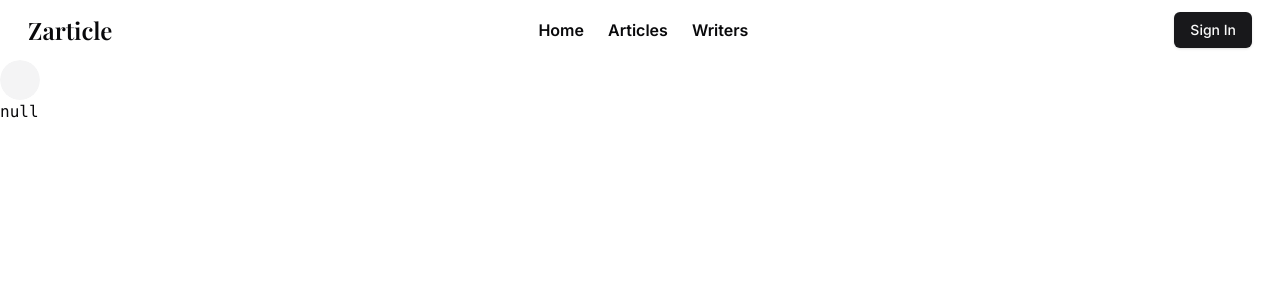
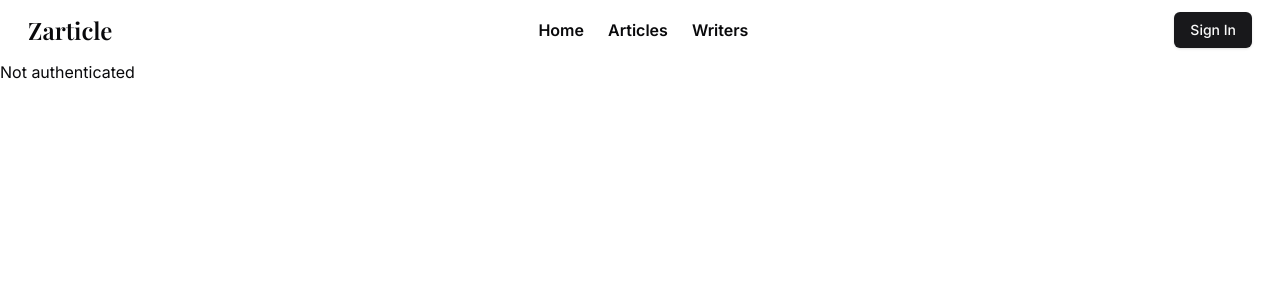
Before and after one commit to AlfariziDwiPrasetyo/zarticle, a Next.js app: page /profile in a window 1280 px wide. Shown: the top 300 px of the page. Built offline with nearby package versions, Linux system fonts and the light colour scheme; no server answers; a web font is replaced by a local one.

Commit message:
fix : fix middleware once again -_-

```diff
--- a/app/profile/page.tsx
+++ b/app/profile/page.tsx
@@ -4,6 +4,10 @@ import React from "react";
 
 async function page() {
   const session = await auth();
+
+  if (!session) {
+    return <div>Not authenticated</div>;
+  }
 
   return (
     <div>
--- a/auth.ts
+++ b/auth.ts
@@ -6,6 +6,7 @@ import { db } from "./db";
 export const { handlers, signIn, signOut, auth } = NextAuth({
   adapter: DrizzleAdapter(db),
   providers: [GitHub],
+  session: { strategy: "jwt" },
   pages: {
     signIn: "/auth/signin",
   },
```
